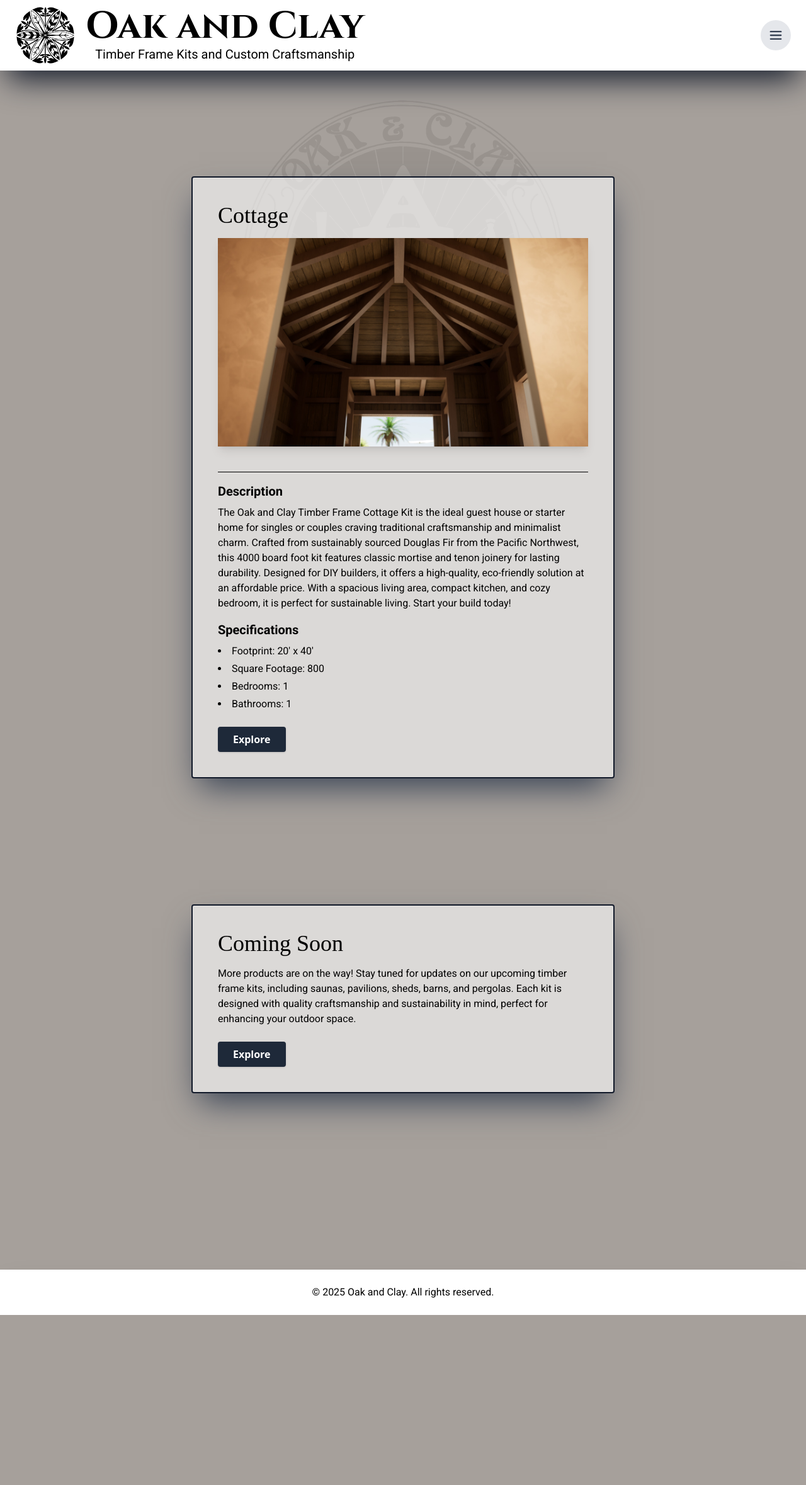
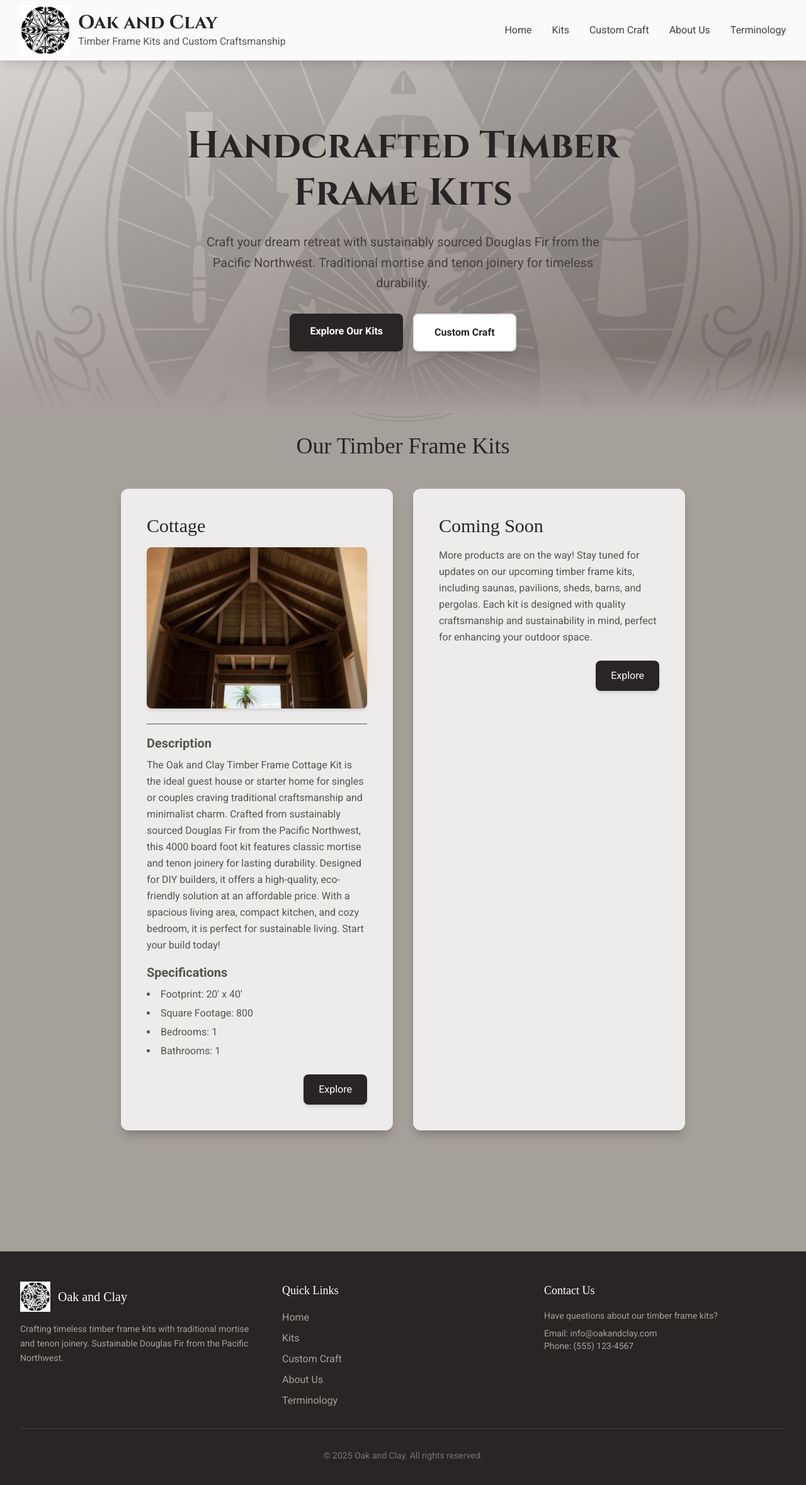
Before and after one commit to OakAndClay/oc-website, a Next.js app: page / in a window 1280 px wide. Shown: the top 2358 px of the page at 63% size. Before the commit the page ends 2088 px from the top, so only its background shows below. Built offline with nearby package versions, Linux system fonts and the light colour scheme; a web font is replaced by a local one.

Commit message:
redesign: visual overhaul - hero, nav, responsive, footer

```diff
--- a/src/app/globals.css
+++ b/src/app/globals.css
@@ -56,3 +56,42 @@
   --font-cinzel: 'Cinzel', serif;
   --font-roboto: 'Roboto', sans-serif;
 }
+
+/* Custom scrollbar for premium feel */
+::-webkit-scrollbar {
+  width: 10px;
+}
+
+::-webkit-scrollbar-track {
+  background: #f5f5f4;
+}
+
+::-webkit-scrollbar-thumb {
+  background: #a8a29e;
+  border-radius: 5px;
+}
+
+::-webkit-scrollbar-thumb:hover {
+  background: #78716c;
+}
+
+/* Smooth scrolling */
+html {
+  scroll-behavior: smooth;
+}
+
+/* Base link styles */
+a {
+  transition: color 0.3s ease, background-color 0.3s ease;
+}
+
+/* Image loading animation */
+img {
+  transition: opacity 0.3s ease;
+}
+
+/* Selection color */
+::selection {
+  background-color: #78716c;
+  color: white;
+}
--- a/src/app/layout.tsx
+++ b/src/app/layout.tsx
@@ -11,6 +11,14 @@ export default function RootLayout({ children }: { children: ReactNode }) {
   const handleCloseMenu = () => {
     setMenuOpen(false);
   };
+
+  const navLinks = [
+    { href: '/', label: 'Home' },
+    { href: '/cottage', label: 'Kits' },
+    { href: '/custom-craft', label: 'Custom Craft' },
+    { href: '/about-us', label: 'About Us' },
+    { href: '/timber-terminology', label: 'Terminology' },
+  ];
 
   return (
     <html lang="en">
@@ -27,77 +35,151 @@ export default function RootLayout({ children }: { children: ReactNode }) {
         <link rel="icon" href="/favicon.ico" />
       </head>
       <body className="bg-stone-400 bg-image-container">
-        <header className="sticky top-0 z-50 bg-white flex items-center p-2 shadow-gray-900 shadow-2xl mb-30">
-          <Link href="/">
+        {/* Header */}
+        <header className="sticky top-0 z-50 bg-white/95 backdrop-blur-sm shadow-lg">
+          <div className="max-w-7xl mx-auto px-4 sm:px-6 lg:px-8">
+            <div className="flex items-center justify-between h-20 lg:h-24">
+              {/* Logo */}
+              <Link href="/" className="flex-shrink-0 flex items-center gap-3">
                 <img
-              className="w-24 h-24 mr-4 ml-4"
+                  className="w-16 h-16 lg:w-20 lg:h-20"
                   src="/img/PNG-Logo-B-Black.png"
                   alt="Company Logo"
                 />
+                <div className="hidden sm:block">
+                  <h1 className="font-cinzel text-2xl lg:text-3xl font-bold text-stone-800">Oak and Clay</h1>
+                  <p className="font-roboto text-sm lg:text-base text-stone-600 hidden md:block">Timber Frame Kits and Custom Craftsmanship</p>
+                </div>
               </Link>
-          <div>
-            <h1 className="text-center font-cinzel text-6xl font-bold">Oak and Clay</h1>
-            <p className="text-center font-roboto text-xl">Timber Frame Kits and Custom Craftsmanship</p>
-          </div>
-          <div className="relative ml-auto mr-4">
+
+              {/* Desktop Navigation */}
+              <nav className="hidden lg:flex items-center gap-8">
+                {navLinks.map((link) => (
+                  <Link
+                    key={link.href}
+                    href={link.href}
+                    className="font-roboto text-stone-700 hover:text-stone-900 font-medium transition-colors duration-300 relative group"
+                  >
+                    {link.label}
+                    <span className="absolute -bottom-1 left-0 w-0 h-0.5 bg-stone-800 transition-all duration-300 group-hover:w-full"></span>
+                  </Link>
+                ))}
+              </nav>
+
+              {/* Mobile Hamburger Button */}
+              <div className="lg:hidden relative">
                 <button
-              className="w-12 h-12 flex items-center justify-center rounded-full bg-gray-200 hover:bg-gray-300 transition-colors"
+                  className="w-12 h-12 flex items-center justify-center rounded-full bg-stone-100 hover:bg-stone-200 transition-colors"
                   aria-label="Open menu"
                   onClick={() => setMenuOpen((open) => !open)}
                 >
                   <svg
-                className="w-7 h-7 text-gray-700"
+                    className="w-7 h-7 text-stone-700"
                     fill="none"
                     stroke="currentColor"
                     strokeWidth={2}
                     viewBox="0 0 24 24"
                   >
+                    {menuOpen ? (
+                      <>
+                        <line x1="6" y1="6" x2="18" y2="18" strokeLinecap="round" />
+                        <line x1="6" y1="18" x2="18" y2="6" strokeLinecap="round" />
+                      </>
+                    ) : (
+                      <>
                         <line x1="5" y1="7" x2="19" y2="7" strokeLinecap="round" />
                         <line x1="5" y1="12" x2="19" y2="12" strokeLinecap="round" />
                         <line x1="5" y1="17" x2="19" y2="17" strokeLinecap="round" />
+                      </>
+                    )}
                   </svg>
                 </button>
                 {menuOpen && (
-              <div className="absolute right-0 mt-2 w-48 bg-gray-100 border border-gray-200 shadow-lg z-50">
+                  <div className="absolute right-0 mt-2 w-56 bg-white shadow-xl border border-stone-200 z-50 rounded-lg overflow-hidden">
                     <ul className="py-2">
-                  <li>
+                      {navLinks.map((link) => (
+                        <li key={link.href}>
                           <Link
-                      href="/timber-terminology"
-                      className="block px-4 py-2 hover:bg-gray-100"
+                            href={link.href}
+                            className="block px-4 py-3 hover:bg-stone-100 font-roboto text-stone-700 transition-colors"
                             onClick={handleCloseMenu}
                           >
-                      Terminology
+                            {link.label}
                           </Link>
                         </li>
-                  <li>
-                    <Link
-                      href="/custom-craft"
-                      className="block px-4 py-2 hover:bg-gray-100"
-                      onClick={handleCloseMenu}
-                    >
-                      Custom Craft
-                    </Link>
-                  </li>
-                  <li>
-                    <Link
-                      href="/about-us"
-                      className="block px-4 py-2 hover:bg-gray-100"
-                      onClick={handleCloseMenu}
-                    >
-                      About Us
-                    </Link>
-                  </li>
-                  {/* Add more menu items here */}
+                      ))}
                     </ul>
                   </div>
                 )}
               </div>
+            </div>
+          </div>
         </header>
+
+        {/* Hero Section - Only on homepage */}
         <main className="flex flex-col items-center min-h-screen">
           {children}
         </main>
-        <footer className="bg-white flex items-center justify-center p-6 shadow-2xl mt-20">
-          <p className="text-center font-roboto">© 2025 Oak and Clay. All rights reserved.</p>
+
+        {/* Footer */}
+        <footer className="bg-stone-800 text-stone-300 mt-20">
+          <div className="max-w-7xl mx-auto px-4 sm:px-6 lg:px-8 py-12">
+            <div className="grid grid-cols-1 md:grid-cols-3 gap-8">
+              {/* Company Info */}
+              <div>
+                <div className="flex items-center gap-3 mb-4">
+                  <img
+                    className="w-12 h-12"
+                    src="/img/PNG-Logo-B-Black.png"
+                    alt="Company Logo"
+                  />
+                  <h3 className="font-cinzel text-xl text-white">Oak and Clay</h3>
+                </div>
+                <p className="font-roboto text-stone-400 text-sm leading-relaxed">
+                  Crafting timeless timber frame kits with traditional mortise and tenon joinery.
+                  Sustainable Douglas Fir from the Pacific Northwest.
+                </p>
+              </div>
+
+              {/* Quick Links */}
+              <div>
+                <h4 className="font-cinzel text-lg text-white mb-4">Quick Links</h4>
+                <ul className="space-y-2">
+                  {navLinks.map((link) => (
+                    <li key={link.href}>
+                      <Link
+                        href={link.href}
+                        className="font-roboto text-stone-400 hover:text-white transition-colors duration-300"
+                      >
+                        {link.label}
+                      </Link>
+                    </li>
+                  ))}
+                </ul>
+              </div>
+
+              {/* Contact */}
+              <div>
+                <h4 className="font-cinzel text-lg text-white mb-4">Contact Us</h4>
+                <p className="font-roboto text-stone-400 text-sm mb-2">
+                  Have questions about our timber frame kits?
+                </p>
+                <p className="font-roboto text-stone-400 text-sm">
+                  Email: info@oakandclay.com
+                </p>
+                <p className="font-roboto text-stone-400 text-sm">
+                  Phone: (555) 123-4567
+                </p>
+              </div>
+            </div>
+
+            {/* Copyright */}
+            <div className="border-t border-stone-700 mt-8 pt-8 text-center">
+              <p className="font-roboto text-stone-500 text-sm">
+                &copy; {new Date().getFullYear()} Oak and Clay. All rights reserved.
+              </p>
+            </div>
+          </div>
         </footer>
       </body>
     </html>
--- a/src/app/page.tsx
+++ b/src/app/page.tsx
@@ -1,33 +1,80 @@
 import Paper from "../components/Paper";
 import { paperSections } from "../content/paperContent";
 import MarkdownContent from "../components/MarkdownContent";
+import Link from "next/link";
 
 export default function Home() {
   return (
-    <div className="flex flex-col items-center mt-12">
+    <div className="w-full">
+      {/* Hero Section */}
+      <section className="relative w-full min-h-[70vh] flex items-center justify-center overflow-hidden">
+        {/* Warm gradient background */}
+        <div className="absolute inset-0 bg-gradient-to-br from-stone-300 via-stone-400 to-stone-500"></div>
+
+        {/* Overlay pattern */}
+        <div className="absolute inset-0 opacity-10 bg-[url('/img/OakClay-Vector.svg')] bg-cover bg-center"></div>
+
+        {/* Content */}
+        <div className="relative z-10 text-center px-4 sm:px-6 lg:px-8 max-w-4xl mx-auto">
+          <h1 className="font-cinzel text-4xl sm:text-5xl lg:text-6xl font-bold text-stone-800 mb-6 leading-tight">
+            Handcrafted Timber Frame Kits
+          </h1>
+          <p className="font-roboto text-lg sm:text-xl text-stone-700 mb-8 max-w-2xl mx-auto leading-relaxed">
+            Craft your dream retreat with sustainably sourced Douglas Fir from the Pacific Northwest.
+            Traditional mortise and tenon joinery for timeless durability.
+          </p>
+          <div className="flex flex-col sm:flex-row gap-4 justify-center">
+            <Link
+              href="/cottage"
+              className="inline-block px-8 py-4 bg-stone-800 text-white font-roboto font-semibold rounded-lg shadow-lg hover:bg-stone-700 hover:shadow-xl transition-all duration-300 transform hover:-translate-y-1"
+            >
+              Explore Our Kits
+            </Link>
+            <Link
+              href="/custom-craft"
+              className="inline-block px-8 py-4 bg-white text-stone-800 font-roboto font-semibold rounded-lg shadow-lg hover:bg-stone-100 hover:shadow-xl transition-all duration-300 transform hover:-translate-y-1 border-2 border-stone-200"
+            >
+              Custom Craft
+            </Link>
+          </div>
+        </div>
+
+        {/* Bottom fade */}
+        <div className="absolute bottom-0 left-0 right-0 h-24 bg-gradient-to-t from-stone-400 to-transparent"></div>
+      </section>
+
+      {/* Product Cards Section */}
+      <section className="w-full max-w-7xl mx-auto px-4 sm:px-6 lg:px-8 py-16 -mt-8 relative z-20">
+        <h2 className="font-cinzel text-3xl sm:text-4xl text-center text-stone-800 mb-12">
+          Our Timber Frame Kits
+        </h2>
+
+        <div className="grid grid-cols-1 md:grid-cols-2 gap-8 max-w-4xl mx-auto">
           {paperSections.map(({ title, link, img, description }) => (
-        <Paper key={title}>
-
-          <h2 className="font-cinzel text-4xl mb-4">{title}</h2>
+            <Paper key={title} className="transform transition-all duration-500 hover:shadow-2xl">
+              <h2 className="font-cinzel text-3xl mb-4 text-stone-800">{title}</h2>
               {img && (
                 <img
                   src={img}
                   alt={title}
-              className="w-full h-auto shadow-lg mb-10"
+                  className="w-full h-64 object-cover rounded-lg shadow-md mb-6"
                 />
               )}
+              <div className="text-stone-600 font-roboto leading-relaxed">
                 <MarkdownContent content={description} />
-          <div className="flex justify-right">
-            <a
+              </div>
+              <div className="mt-6 flex justify-end">
+                <Link
                   href={link}
-              className="mt-4 inline-block px-6 py-2 bg-gray-800 text-white font-semibold rounded shadow hover:bg-gray-700 transition-colors"
+                  className="inline-block px-6 py-3 bg-stone-800 text-white font-roboto font-medium rounded-lg shadow-md hover:bg-stone-700 hover:shadow-lg transition-all duration-300 transform hover:-translate-y-1"
                 >
                   Explore
-            </a>
+                </Link>
               </div>
-
             </Paper>
           ))}
         </div>
+      </section>
+    </div>
   );
 }
--- a/src/components/Paper.tsx
+++ b/src/components/Paper.tsx
@@ -8,21 +8,24 @@ type PaperProps = {
 export default function Paper({ children, className = "" }: PaperProps) {
   return (
     <div
-      className={`bg-white/60
-                  rounded
-                  shadow-gray-700
-                  shadow-2xl
-                  p-10
+      className={`bg-white/80
+                  backdrop-blur-sm
+                  rounded-xl
+                  shadow-stone-700/30
+                  shadow-lg
+                  p-8
+                  sm:p-10
                   w-full
                   max-w-2xl
-                  mb-50
-                  border-2
-                  border-gray-900
-                  transition-transform
-                  duration-700
-                  hover:scale-105
-                  hover:bg-white/70
-                  hover:shadow-gray-600
+                  mb-12
+                  border
+                  border-stone-200/50
+                  transition-all
+                  duration-500
+                  hover:shadow-2xl
+                  hover:bg-white/90
+                  hover:border-stone-300/50
+                  hover:-translate-y-2
                   ${className}`}
     >
       {children}
```
Lines whose indentation alone changed are shown as unchanged.
